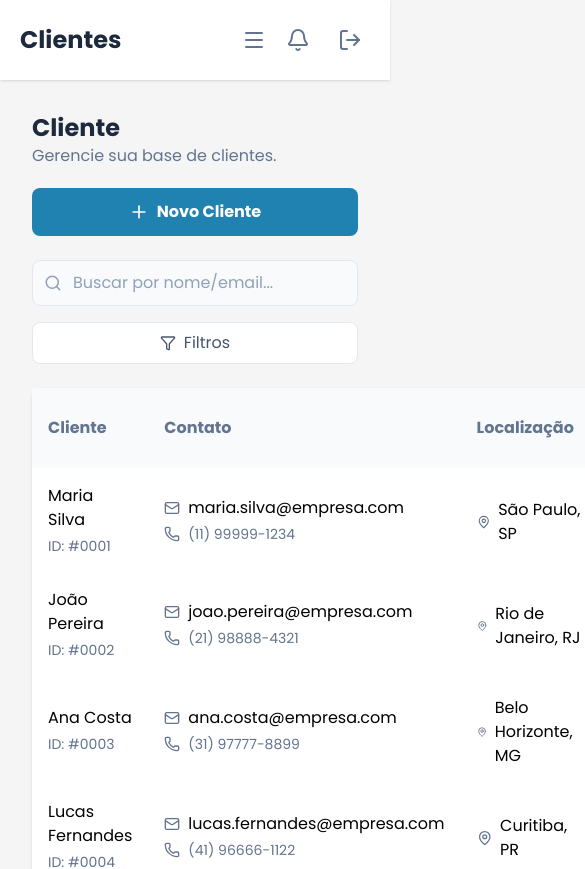
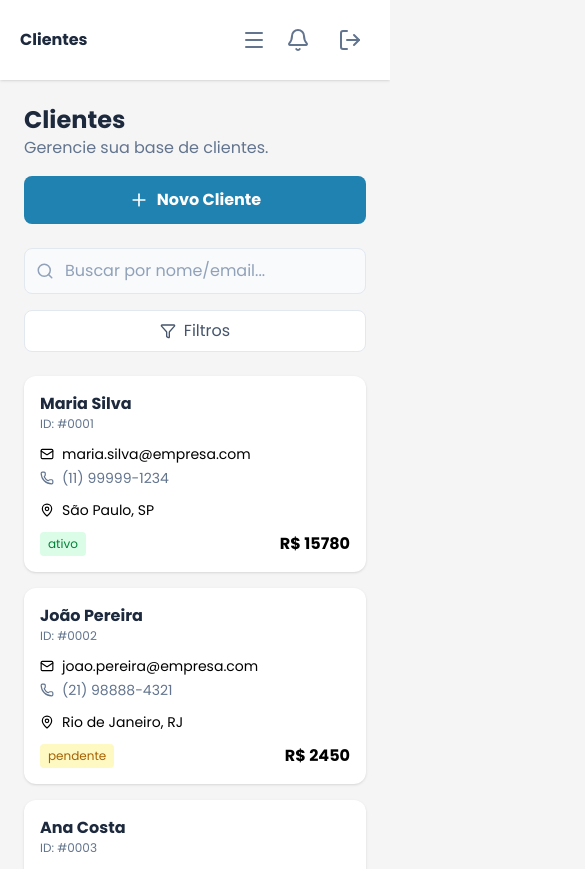
Before and after one commit to I-Samuel-I/Gestio, a Next.js app in the folder frontend/: page /clients in a window 390 px wide. Shown: the top 869 px of the page, 585 px wide, since content can reach past the window. Built offline with nearby package versions, Linux system fonts and the light colour scheme.

Commit message:
style: update responsive in config page

```diff
--- a/frontend/src/app/clients/page.tsx
+++ b/frontend/src/app/clients/page.tsx
@@ -1,4 +1,5 @@
 "use client";
+
 import CreateButton from "@/components/createButton";
 import Header from "@/components/header";
 import Input from "@/components/input";
@@ -10,7 +11,6 @@ import {
   Mail,
   MapPin,
   Phone,
-  Pin,
   Plus,
   Search,
   User,
@@ -19,6 +19,7 @@ import { useState } from "react";
 
 export default function Clients() {
   const [open, setOpen] = useState(false);
+
   type Status = "ativo" | "pendente" | "inativo";
 
   const statusColor: Record<Status, string> = {
@@ -34,21 +35,25 @@ export default function Clients() {
       <div className="flex flex-col flex-1 md:ml-50 lg:ml-70">
         <Header title="Clientes" />
 
-        <div className="p-8 space-y-6">
-          {/* Hero section */}
-          <section className="flex  flex-col sm:flex-row  justify-between items-start">
+        <div className="p-6 md:p-8 space-y-6">
+          {/* Hero */}
+          <section className="flex flex-col sm:flex-row justify-between items-start gap-4">
             <div>
-                <h1 className="text-2xl font-bold text-slate-800">Cliente</h1>
-                <p className="text-slate-500">Gerencie sua base de clientes.</p>
+              <h1 className="text-2xl font-bold text-slate-800">Clientes</h1>
+              <p className="text-slate-500">
+                Gerencie sua base de clientes.
+              </p>
             </div>
+
             <button
               onClick={() => setOpen(true)}
-              className="flex w-full mt-5 justify-center sm:mt-0 sm:w-fit items-center gap-2 bg-[#2082B1] hover:bg-[#1a6a8f] hover:cursor-pointer
-                        text-white font-bold p-3 rounded-lg transition-colors"
+              className="flex w-full sm:w-fit items-center justify-center gap-2 bg-[#2082B1]
+              hover:bg-[#1a6a8f] text-white font-bold p-3 rounded-lg transition"
             >
               <Plus className="w-5 h-5" />
               Novo Cliente
             </button>
+
             <Modal isOpen={open} onClose={() => setOpen(false)}>
               <CreateButton
                 icon={<User size={45} color="#2082B1" />}
@@ -60,24 +65,26 @@ export default function Clients() {
             </Modal>
           </section>
 
-          {/* Filter */}
-          <section className="flex flex-col  sm:flex-row gap-4">
+          {/* Filtro */}
+          <section className="flex flex-col sm:flex-row gap-4">
             <Input
               type="text"
               placeholder="Buscar por nome/email..."
               icon={Search}
             />
-            <button className="flex items-center justify-center gap-2 px-4 py-2 border border-slate-200 rounded-lg bg-white text-slate-600 hover:bg-slate-50 transition-all font-medium">
+
+            <button className="flex items-center justify-center gap-2 px-4 py-2 border border-slate-200 rounded-lg bg-white text-slate-600 hover:bg-slate-50 transition font-medium">
               <Filter className="w-4 h-4" />
               Filtros
             </button>
           </section>
 
-          {/* Table  Clients */}
-          <section>
-            <table className="w-full text-left  bg-white border-amber-600 rounded-lg shadow-sm">
+          {/* ================== DESKTOP / TABLET ================== */}
+          <section className="hidden md:block bg-white border border-slate-200 rounded-2xl shadow-sm overflow-hidden">
+            <div className="w-full overflow-x-auto">
+              <table className="w-full text-left">
                 <thead>
-                <tr className="bg-slate-50 text-slate-500">
+                  <tr className="bg-slate-50 border-b border-slate-200 text-slate-500 text-sm">
                     <th className="p-4">Cliente</th>
                     <th className="p-4">Contato</th>
                     <th className="p-4">Localização</th>
@@ -88,32 +95,37 @@ export default function Clients() {
 
                 <tbody>
                   {clients.map((client) => (
-                  <tr key={client.id} className=" hover:bg-slate-50">
+                    <tr
+                      key={client.id}
+                      className="hover:bg-slate-50 transition"
+                    >
                       <td className="p-4">
                         <div className="flex flex-col">
-                        <span className="font-medium">{client.nome}</span>
-                        <span className="text-sm mt-1 text-slate-500">
+                          <span className="font-medium">
+                            {client.nome}
+                          </span>
+                          <span className="text-sm text-slate-500">
                             ID: {client.id}
                           </span>
                         </div>
                       </td>
 
                       <td className="p-4">
-                      <div className="flex flex-col">
+                        <div className="flex flex-col gap-1">
                           <span className="flex items-center gap-2">
-                          <Mail size={16} color="#62748e" />
+                            <Mail size={16} />
                             {client.email}
                           </span>
-                        <span className="flex mt-1 gap-2 items-center text-sm text-slate-500">
-                          <Phone size={16} color="#62748e" />
+                          <span className="flex items-center gap-2 text-sm text-slate-500">
+                            <Phone size={16} />
                             {client.celular}
                           </span>
                         </div>
                       </td>
 
                       <td className="p-4">
-                      <span className="flex mt-1 gap-2 items-center">
-                        <MapPin size={16} color="#62748e" />
+                        <span className="flex items-center gap-2">
+                          <MapPin size={16} />
                           {client.localizacao}
                         </span>
                       </td>
@@ -121,8 +133,7 @@ export default function Clients() {
                       <td className="p-4">
                         <span
                           className={`px-2 py-1 rounded text-sm font-medium ${
-                          statusColor[client.status as Status] ??
-                          "bg-gray-100 text-gray-600"
+                            statusColor[client.status as Status]
                           }`}
                         >
                           {client.status}
@@ -130,12 +141,62 @@ export default function Clients() {
                       </td>
 
                       <td className="p-4 font-medium">
-                      R$: {client.totalCompras}
+                        R$ {client.totalCompras}
                       </td>
                     </tr>
                   ))}
                 </tbody>
               </table>
+            </div>
+          </section>
+
+          {/* ================== MOBILE ================== */}
+          <section className="grid grid-cols-1 gap-4 md:hidden">
+            {clients.map((client) => (
+              <div
+                key={client.id}
+                className="bg-white rounded-xl shadow-sm p-4 space-y-3"
+              >
+                <div>
+                  <p className="font-semibold text-slate-800">
+                    {client.nome}
+                  </p>
+                  <p className="text-xs text-slate-500">
+                    ID: {client.id}
+                  </p>
+                </div>
+
+                <div className="space-y-1 text-sm">
+                  <span className="flex items-center gap-2">
+                    <Mail size={14} />
+                    {client.email}
+                  </span>
+                  <span className="flex items-center gap-2 text-slate-500">
+                    <Phone size={14} />
+                    {client.celular}
+                  </span>
+                </div>
+
+                <div className="flex items-center gap-2 text-sm">
+                  <MapPin size={14} />
+                  {client.localizacao}
+                </div>
+
+                <div className="flex items-center justify-between">
+                  <span
+                    className={`px-2 py-1 rounded text-xs font-medium ${
+                      statusColor[client.status as Status]
+                    }`}
+                  >
+                    {client.status}
+                  </span>
+
+                  <span className="font-semibold">
+                    R$ {client.totalCompras}
+                  </span>
+                </div>
+              </div>
+            ))}
           </section>
         </div>
       </div>
--- a/frontend/src/components/header.tsx
+++ b/frontend/src/components/header.tsx
@@ -7,7 +7,7 @@ type HeaderProps = {
 export default function Header({ title }: HeaderProps) {
   return (
     <header className="flex h-fit w-full items-center justify-between p-5 bg-white shadow-sm">
-            <h1 className="text-2xl font-semibold text-slate-800">{title}</h1>
+      <h1 className=" sm:text-2xl font-semibold text-slate-800">{title}</h1>
 
       <article className="flex items-center gap-3 sm:gap-6">
         <div className="hidden relative sm:flex items-center">
--- /dev/null
+++ b/frontend/src/components/toogleButton.tsx
@@ -0,0 +1,32 @@
+export default function ToogleButton() {
+  return (
+    <label className="relative inline-flex items-center cursor-pointer shrink-0">
+      <input type="checkbox" className="sr-only peer" />
+
+      <div
+        className="
+          group shadow peer
+          bg-slate-200 peer-checked:bg-[#2082B1]
+          rounded-full transition-all duration-300
+
+          w-12 h-6 sm:w-16 sm:h-8
+
+          after:absolute after:rounded-full after:bg-white
+          after:flex after:items-center after:justify-center
+          after:transition-all after:duration-300
+
+          after:w-4 after:h-4
+          sm:after:w-6 sm:after:h-6
+
+          after:left-1 after:top-1
+          sm:after:top-1
+
+          peer-checked:after:translate-x-6
+          sm:peer-checked:after:translate-x-8
+
+          peer-hover:after:scale-95
+        "
+      />
+    </label>
+  );
+}
```
Also changed, not shown: frontend/src/app/config/page.tsx (+51 -14 lines). Lines whose indentation alone changed are shown as unchanged.
